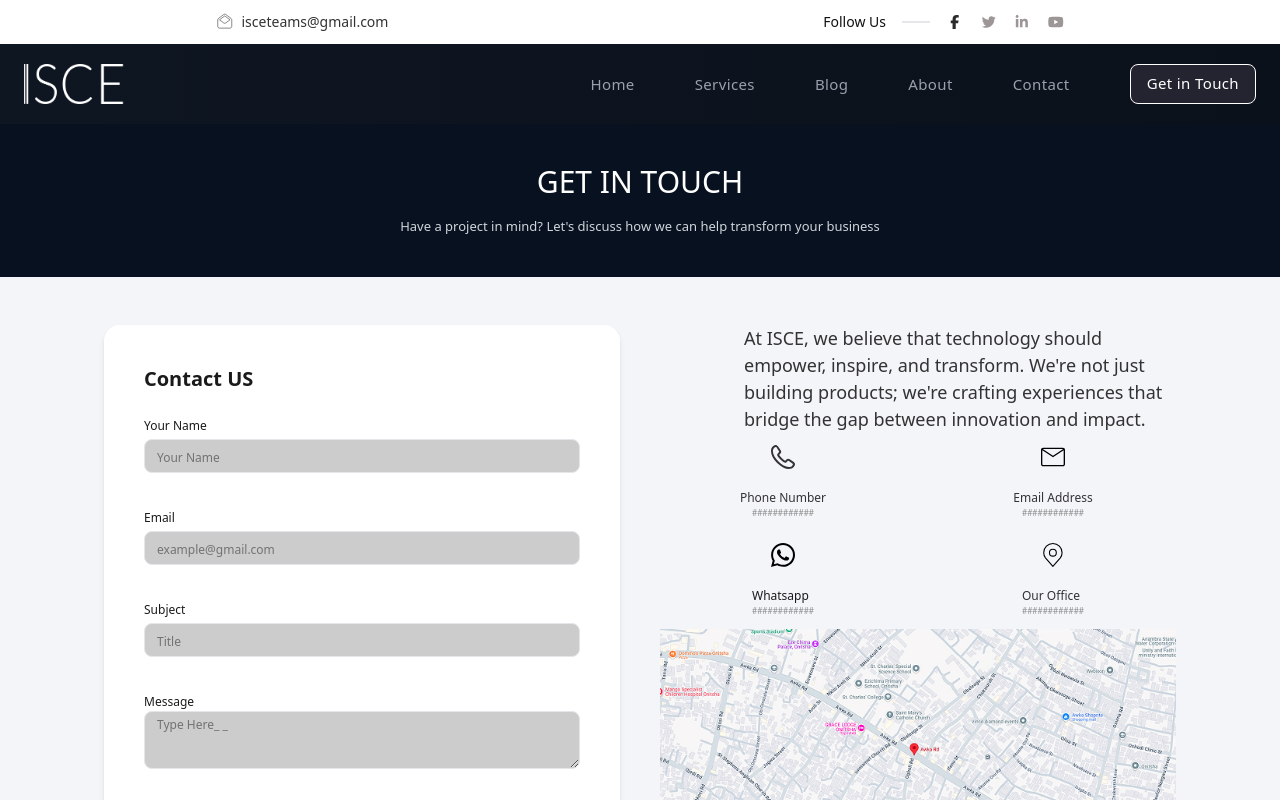
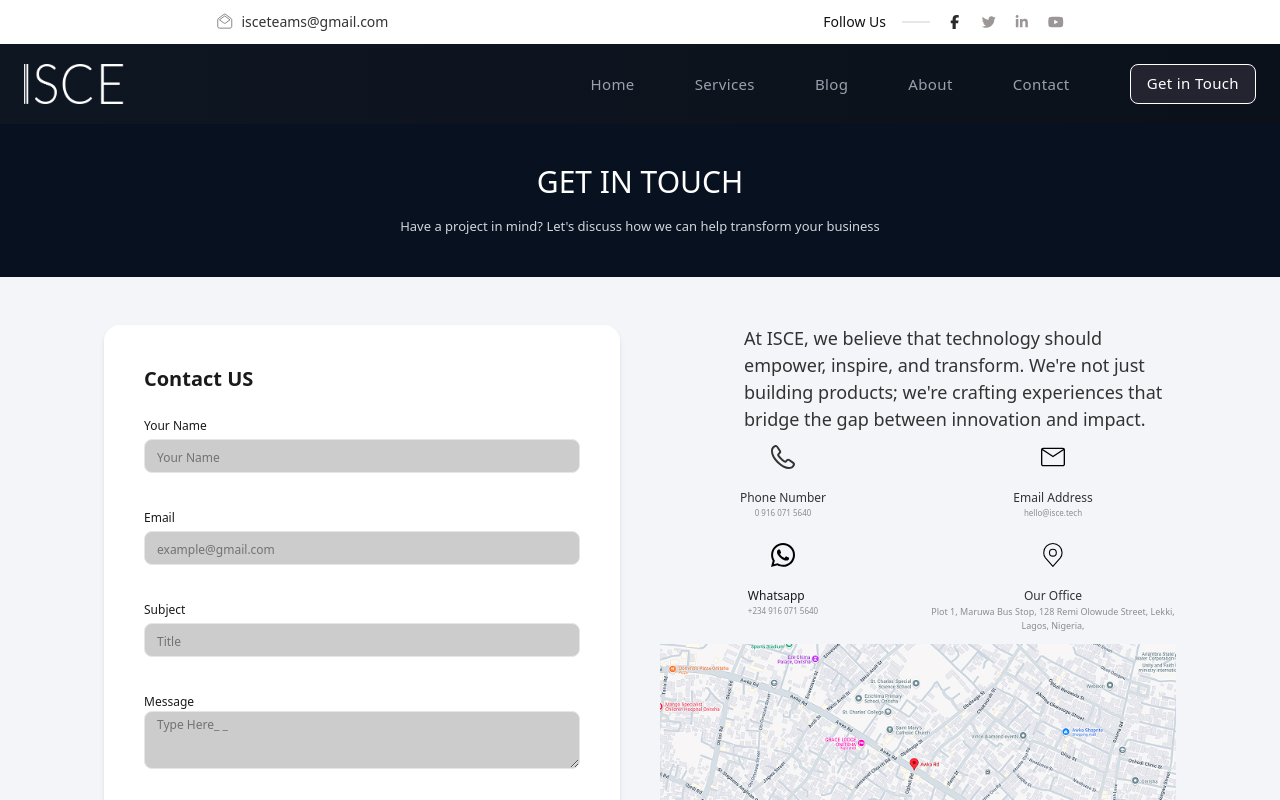
Before and after one commit to iscedcs/isce.tech, a Next.js app: page /contact in a window 1280 px wide. Shown: the top 800 px of the page. Built offline with nearby package versions, Linux system fonts and the light colour scheme.

Commit message:
feature:included some text

```diff
--- a/components/pages/contact/contact.tsx
+++ b/components/pages/contact/contact.tsx
@@ -113,7 +113,7 @@ export default function ContactSection() {
                     <p className="sm:text-[12px] md:text-[12px] text-[#333333] font-medium">
                       Phone Number
                     </p>
-                    <p className="text-[#8C8C8C] text-center">############</p>
+                    <p className="text-[#8C8C8C] text-center">0 916 071 5640</p>
                   </div>
                 </div>
 
@@ -134,7 +134,7 @@ export default function ContactSection() {
                       Email Address
                     </p>
                     <p className="text-center sm:text-[8px] md:text-[8px] text-[#8C8C8C]">
-                      ############
+                      hello@isce.tech
                     </p>
                   </div>
                 </div>
@@ -156,7 +156,7 @@ export default function ContactSection() {
                       Whatsapp
                     </p>
                     <p className="text-[#8C8C8C] sm:text-[8px] md:text-[8px] text-center">
-                      ############
+                      +234 916 071 5640
                     </p>
                   </div>
                 </div>
@@ -174,11 +174,11 @@ export default function ContactSection() {
                     className="hidden sm:block w-5 h-5 sm:h-6 sm:w-6 md:w-6 md:h-6"
                   />
                   <div>
-                    <p className="font-medium text-[#333333] sm:text-[12px] md:text-[12px]">
+                    <p className="font-medium sm:text-center text-[#333333] sm:text-[12px] md:text-[12px]">
                       Our Office
                     </p>
-                    <p className="sm:text-[8px] md:text-[8px] text-center text-[#8C8C8C]">
-                      ############
+                    <p className="text-[8px] sm:text-[6px] lg:text-[9px] text-center text-[#8C8C8C]">
+                      Plot 1, Maruwa Bus Stop, 128 Remi Olowude Street, Lekki, Lagos, Nigeria,
                     </p>
                   </div>
                 </div>
--- a/components/pages/home/blogsection.tsx
+++ b/components/pages/home/blogsection.tsx
@@ -110,7 +110,7 @@ export default function BlogSection({ showButton = true }) {
                     </h3>
 
                     {/* Button row */}
-                    <div className="absolute left-5 top-10 flex justify-start items-center">
+                    <div className="absolute left-5 top-107 flex justify-start items-center">
                       <Link href={`/blog/${item.id}`}>
                         <button
                           aria-label="read more"
--- /dev/null
+++ b/components/pages/home/scroll.tsx
@@ -0,0 +1,67 @@
+import * as React from "react"
+
+import { Card, CardContent } from "@/components/ui/card"
+import {
+  Carousel,
+  CarouselContent,
+  CarouselItem,
+  CarouselNext,
+  CarouselPrevious,
+} from "@/components/ui/carousel"
+import { testimonials } from "@/lib/const"
+
+export function Testimonial() {
+  return (
+   <Carousel className="w-full">
+  <CarouselContent className="-ml-1">
+    {testimonials.map((item, i) => (
+      <CarouselItem key={i} className="pl-1 md:basis-1/2 lg:basis-1/3">
+        <div className="p-1">
+          <Card className="bg-transparent shadow-none border-none">
+            <CardContent className="p-0">
+              <div
+                className="relative bg-gradient-to-r from-[#0E1622] to-[#0B111A]
+                  border border-[#1F2937] rounded-xl pb-10 shadow-sm min-w-[360px]"
+              >
+                {/* Avatar + Review */}
+                <div className="flex items-start gap-4 p-3 py-5">
+                  <div className="w-20 h-20 bg-[#8C8C8C] rounded-full shrink-0"></div>
+
+                  <p className="text-[#D9D9D9] text-[11px] leading-relaxed">
+                    “{item.review}”
+                  </p>
+                </div>
+
+                <div className="absolute left-0 h-px w-80 mx-6 bg-[#D9D9D9] top-[130px]"></div>
+
+                {/* Name + Role + Rating */}
+                <div className="flex justify-between absolute left-6 top-[140px] items-center text-[12px] pl-3 text-white">
+                  <p>
+                    <span className="font-semibold">{item.name}</span>
+                    <span className="text-[#8C8C8C]"> / {item.role}</span>
+                  </p>
+
+                  <div className="flex gap-1 pr-1 absolute -right-30">
+                    {Array(item.rating)
+                      .fill(0)
+                      .map((_, index) => (
+                        <span key={index} className="text-[#325239] text-[12px]">
+                          ★
+                        </span>
+                      ))}
+                  </div>
+                </div>
+              </div>
+            </CardContent>
+          </Card>
+        </div>
+      </CarouselItem>
+    ))}
+  </CarouselContent>
+
+  <CarouselPrevious />
+  <CarouselNext />
+</Carousel>
+
+  )
+}
--- a/package.json
+++ b/package.json
@@ -43,6 +43,8 @@
     "clsx": "^2.1.1",
     "cmdk": "^1.1.1",
     "date-fns": "^4.1.0",
+    "embla-carousel": "^8.6.0",
+    "embla-carousel-autoplay": "^8.6.0",
     "embla-carousel-react": "^8.6.0",
     "framer-motion": "^12.23.24",
     "input-otp": "^1.4.2",
```
Also changed, not shown: 1 other file (tests, documents, lock files or other folders).
